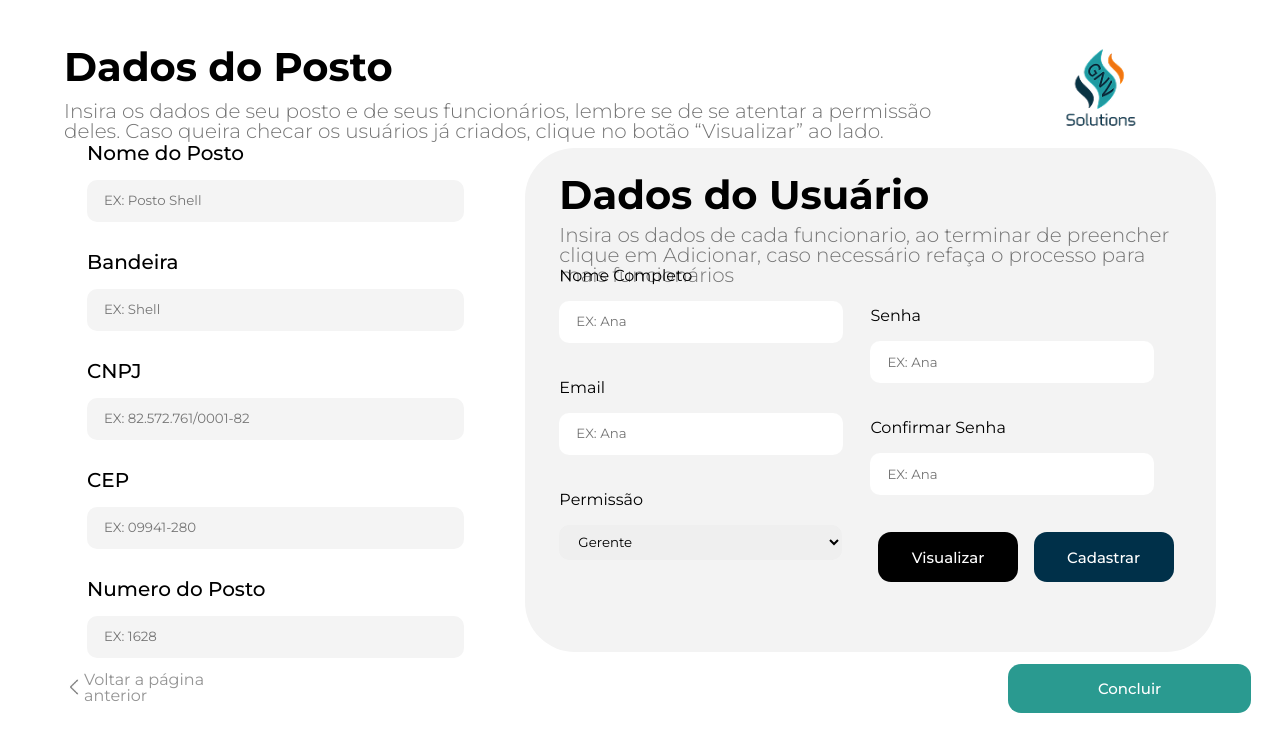
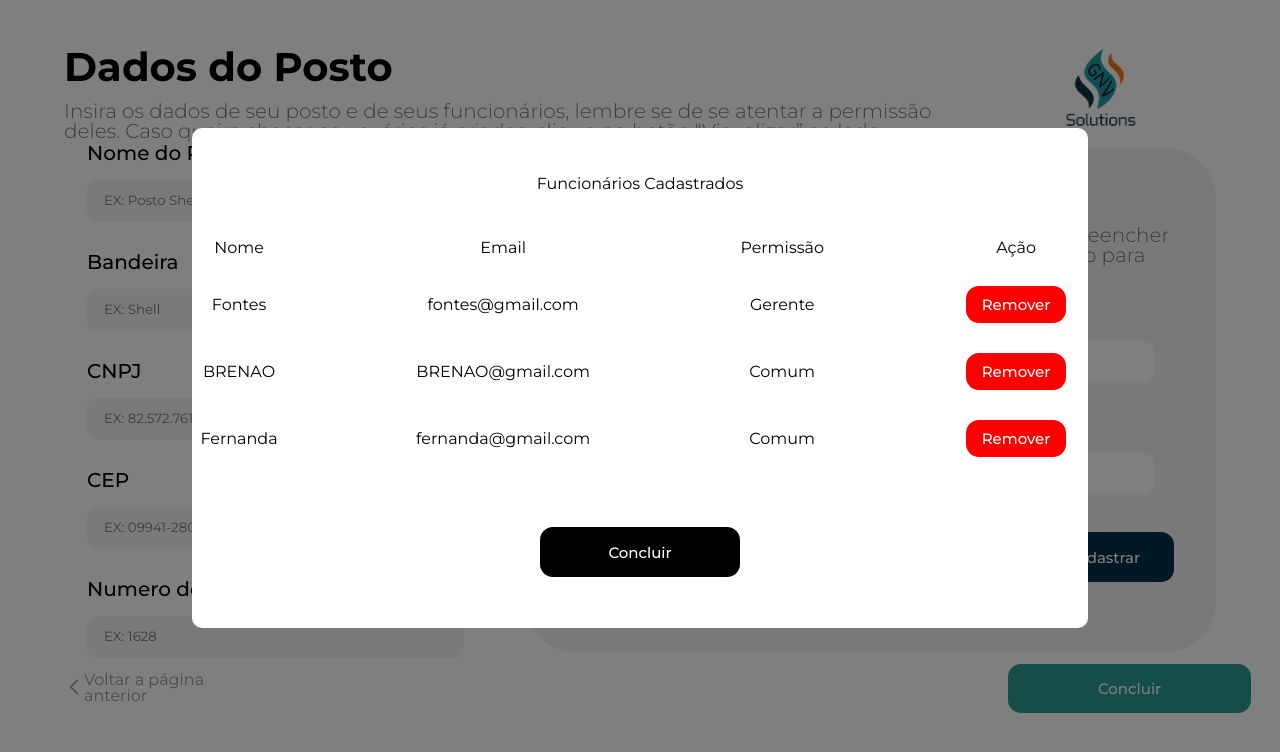
Before and after one commit to GNV-Solutions/Tecnico-do-grupo-1, a plain HTML site: page Cadastro/index.html in a window 1280 px wide. Both pictures are taken after a click on the button "Visualizar". Drawn offline with Linux system fonts and the light colour scheme.

Commit message:
Adicionando modal

```diff
--- a/Cadastro/Styles/style.css
+++ b/Cadastro/Styles/style.css
@@ -242,3 +242,72 @@ color: white;
     cursor: pointer;
 
 }
+
+
+
+
+
+
+
+.modal {
+    display: none;
+    position: fixed;
+    width: 100%;
+    height: 100%;
+    background: rgba(0,0,0,0.5);
+    text-align: center;
+  }
+
+  .modal-conteudo {
+    background: #fff;
+    margin: 10% auto;
+    width: 70%;
+    height: 500px;
+    border-radius: 10px;
+  }
+
+  table {
+    width: 100%;
+    gap: 30px;
+  }
+
+  tr {
+    width: 100%;
+    border: 1px solid #aaa;
+    padding: 15px 20px;
+    text-align: center;
+  }
+
+  td + td, th + th {
+    padding-left: 100px;
+    padding-bottom: 30px;
+  }
+th{
+    font-weight: 800;
+}
+  .remove-btn-modal {
+    background-color: red;
+    color: white;
+    width: 100px;
+    height: 37px;
+    font-family: 'Montserrat';
+    border: 0;
+    border-radius: 13px;
+    font-weight: 500;
+    font-size: 15px;
+    cursor: pointer;
+  }
+
+  .btn-concluir-modal {
+    background-color: black;
+    color: white;
+    width: 200px;
+    height: 50px;
+    font-family: 'Montserrat';
+    border: 0;
+    border-radius: 13px;
+    font-weight: 500;
+    font-size: 15px;
+    cursor: pointer;
+    margin-top: 40px;
+  }
--- a/Cadastro/index.html
+++ b/Cadastro/index.html
@@ -83,7 +83,7 @@
                                     <input type="text" placeholder="EX: Ana">
                                 </div>
                                 <div class="buttons-form-funcionario">
-                                    <button class="btn-1">Visualizar</button>
+                                    <button class="btn-1" onclick="abrirModal()">Visualizar</button>
                                     <button class="btn-2">Cadastrar</button>
                                 </div>
                             </div>
@@ -106,6 +106,79 @@
                 </div>
         </div>
     </div>
+    <div id="modal" class="modal">
+        <div class="modal-conteudo">
+        <br><br><br>
+          <h3>Funcionários Cadastrados</h3>
+          <br><br><br>
+          <table id="tabela-funcionarios"></table>
+          <button class="btn-concluir-modal" onclick="concluir()">Concluir</button>
+        </div>
+      </div>
 </body>
+<script>
+    var nomes = ["Fontes", "BRENAO", "Fernanda"];
+    var emails = ["fontes@gmail.com", "BRENAO@gmail.com", "fernanda@gmail.com"];
+    var permissoes = ["Gerente", "Comum", "Comum"];
 
+    function abrirModal() {
+      var modal = document.getElementById("modal");
+      var tabela = document.getElementById("tabela-funcionarios");
+
+      var tabelaHtml = `
+        <thead>
+          <tr>
+            <th><b>Nome</b></th>
+            <th><b>Email</b></th>
+            <th><b>Permissão</b></th>
+            <th><b>Ação</b></th>
+          </tr>
+        </thead>
+        <tbody>
+      `;
+
+      for (var i = 0; i < nomes.length; i++) {
+        tabelaHtml += `
+          <tr>
+            <td>${nomes[i]}</td>
+            <td>${emails[i]}</td>
+            <td>${permissoes[i]}</td>
+            <td><button class="remove-btn-modal" onclick="remover(${i})">Remover</button></td>
+          </tr>
+        `;
+      }
+
+      tabelaHtml += "</tbody>";
+      tabela.innerHTML = tabelaHtml;
+
+      modal.style.display = "block";
+    }
+
+    function remover(indice) {
+      var novosNomes = [];
+      var novosEmails = [];
+      var novasPermissoes = [];
+
+      for (var i = 0; i < nomes.length; i++) {
+        if (i !== indice) {
+          novosNomes.push(nomes[i]);
+          novosEmails.push(emails[i]);
+          novasPermissoes.push(permissoes[i]);
+        }
+      }
+
+      nomes = novosNomes;
+      emails = novosEmails;
+      permissoes = novasPermissoes;
+
+      abrirModal();
+    }
+
+
+    function concluir() {
+      var modal = document.getElementById("modal");
+      modal.style.display = "none";
+      alert("Concluído!");
+    }
+</script>
 </html>
```
